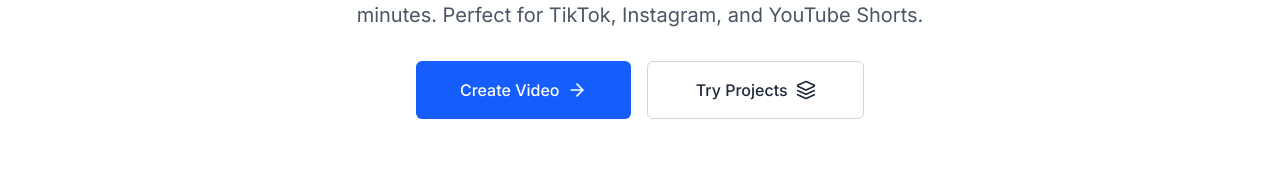
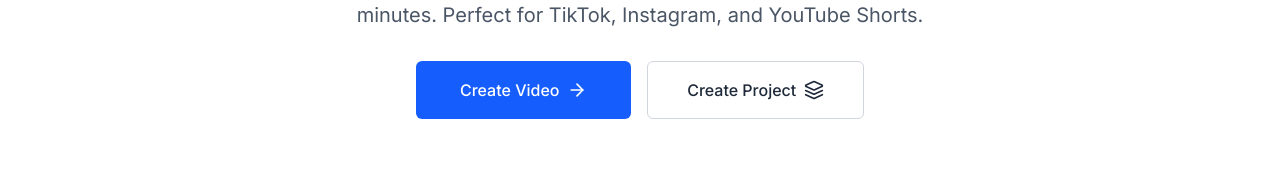
Before and after one commit to G4Q95/AutoShortsWebApp, a Next.js app in the folder web/frontend/: page / in a window 1280 px wide. Shown: the part 404-573 px from the top of the page. Built offline with nearby package versions, Linux system fonts and the light colour scheme.

Commit message:
fix: update image display and project configurations

```diff
--- a/web/frontend/src/app/page.tsx
+++ b/web/frontend/src/app/page.tsx
@@ -23,10 +23,10 @@
                 <ArrowRight className="ml-2 h-5 w-5" />
               </Link>
               <Link
-                href="/projects"
+                href="/projects/create"
                 className="w-full px-6 py-4 bg-white border border-gray-300 text-gray-800 rounded-md hover:bg-gray-50 transition-colors text-center font-medium flex items-center justify-center"
               >
-                Try Projects
+                Create Project
                 <LayersIcon className="ml-2 h-5 w-5" />
               </Link>
             </div>
```
Also changed, not shown: 2 other files (tests, documents, lock files or other folders).
